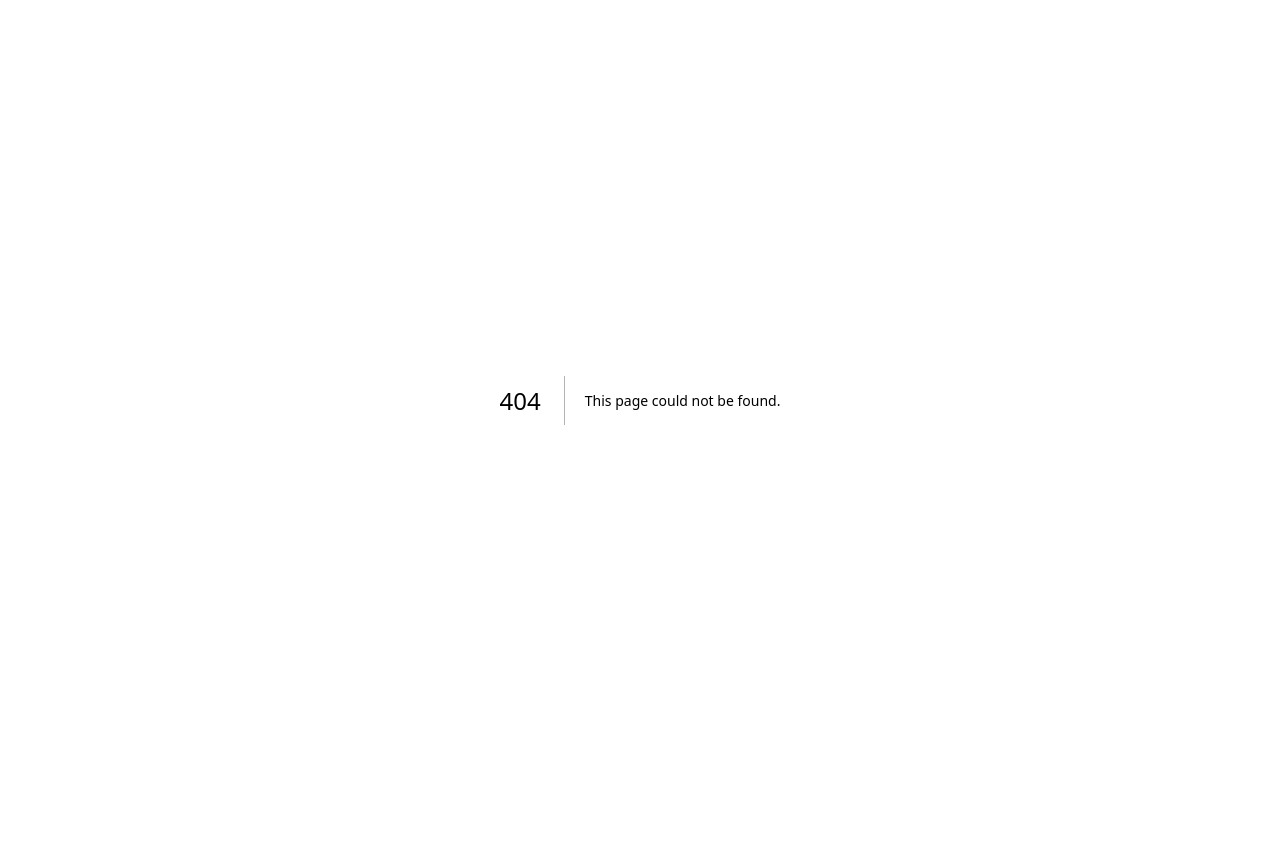
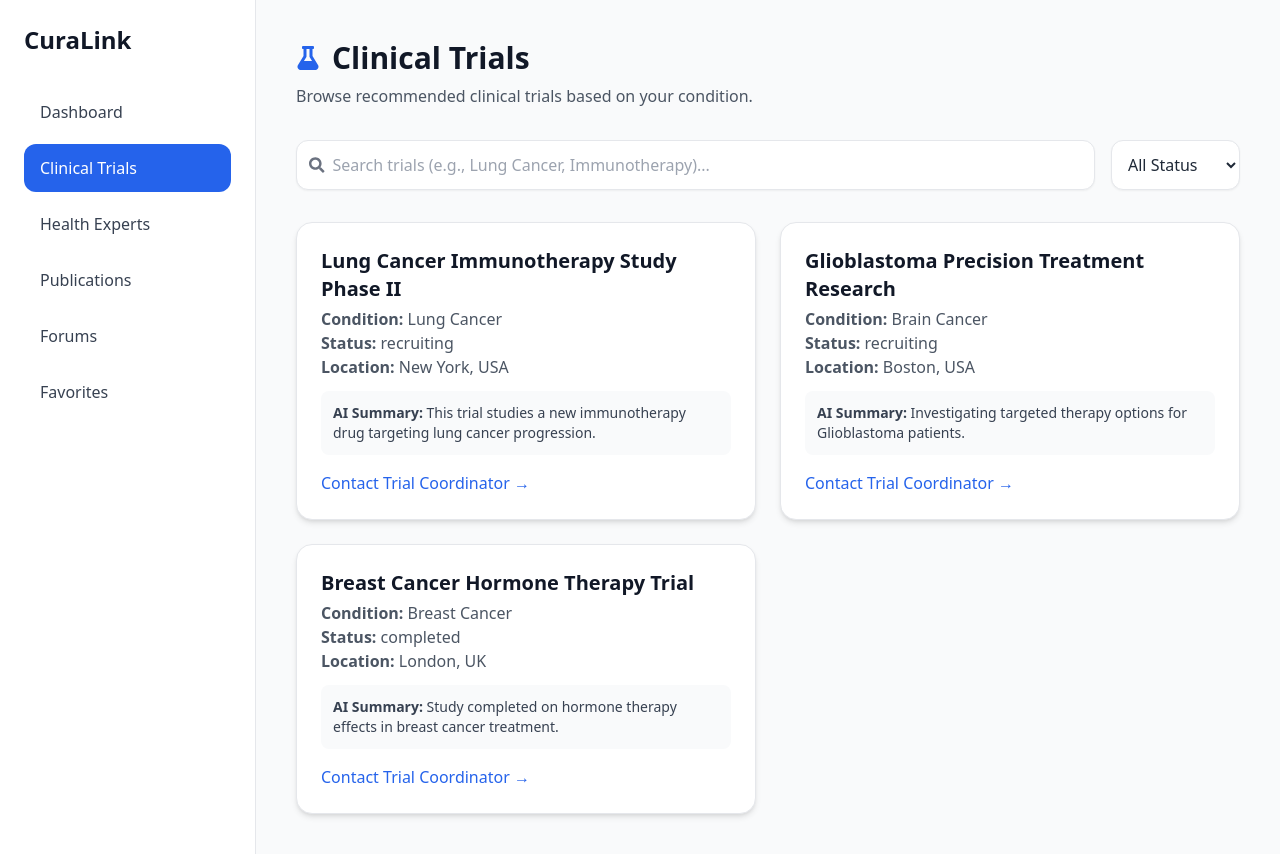
Before and after one commit to Khan4218/curalink-mvp, a Next.js app in the folder curalink-mvp/: page /patient/clinical-trials in a window 1280 px wide. Before the commit this address had no page. Before the commit the page ends 800 px from the top, so only its background shows below. Built offline with nearby package versions, Linux system fonts and the light colour scheme.

Commit message:
feat: add clinical trials page with search, filters, and mock data

```diff
--- a/curalink-mvp/app/components/Sidebar.tsx
+++ b/curalink-mvp/app/components/Sidebar.tsx
@@ -5,7 +5,7 @@ import { usePathname } from "next/navigation";
 
 const links = [
   { name: "Dashboard", href: "/patient/dashboard" },
-  { name: "Clinical Trials", href: "/patient/trials" },
+  { name: "Clinical Trials", href: "/patient/clinical-trials" },
   { name: "Health Experts", href: "/patient/experts" },
   { name: "Publications", href: "/patient/publications" },
   { name: "Forums", href: "/patient/forums" },
--- /dev/null
+++ b/curalink-mvp/app/data/trials.json
@@ -0,0 +1,29 @@
+[
+  {
+    "id": 1,
+    "title": "Lung Cancer Immunotherapy Study Phase II",
+    "condition": "Lung Cancer",
+    "status": "recruiting",
+    "location": "New York, USA",
+    "summary": "This trial studies a new immunotherapy drug targeting lung cancer progression.",
+    "contact": "lungstudy@researchmail.com"
+  },
+  {
+    "id": 2,
+    "title": "Glioblastoma Precision Treatment Research",
+    "condition": "Brain Cancer",
+    "status": "recruiting",
+    "location": "Boston, USA",
+    "summary": "Investigating targeted therapy options for Glioblastoma patients.",
+    "contact": "glioma-trial@hospital.org"
+  },
+  {
+    "id": 3,
+    "title": "Breast Cancer Hormone Therapy Trial",
+    "condition": "Breast Cancer",
+    "status": "completed",
+    "location": "London, UK",
+    "summary": "Study completed on hormone therapy effects in breast cancer treatment.",
+    "contact": "breaststudy@clinicmail.com"
+  }
+]
--- /dev/null
+++ b/curalink-mvp/app/patient/clinical-trials/page.tsx
@@ -0,0 +1,99 @@
+"use client";
+
+import { useState } from "react";
+import trialsData from "@/app/data/trials.json";
+import { FaFlask, FaSearch } from "react-icons/fa";
+
+export default function ClinicalTrialsPage() {
+  const [search, setSearch] = useState("");
+  const [statusFilter, setStatusFilter] = useState("all");
+
+  const filteredTrials = trialsData.filter((trial) => {
+    const matchesSearch =
+      trial.title.toLowerCase().includes(search.toLowerCase()) ||
+      trial.condition.toLowerCase().includes(search.toLowerCase());
+
+    const matchesStatus =
+      statusFilter === "all" || trial.status === statusFilter;
+
+    return matchesSearch && matchesStatus;
+  });
+
+  return (
+    <div className="space-y-8">
+
+      {/* Header */}
+      <div>
+        <h1 className="text-3xl font-semibold text-gray-900 flex items-center gap-3">
+          <FaFlask className="text-blue-600 text-2xl" />
+          Clinical Trials
+        </h1>
+        <p className="text-gray-600 mt-2">
+          Browse recommended clinical trials based on your condition.
+        </p>
+      </div>
+
+      {/* Search + Filters */}
+      <div className="flex flex-col md:flex-row gap-4">
+        {/* Search Bar */}
+        <div className="flex items-center bg-white p-3 rounded-xl border w-full shadow-sm">
+          <FaSearch className="text-gray-500 mr-2" />
+          <input
+            type="text"
+            placeholder="Search trials (e.g., Lung Cancer, Immunotherapy)..."
+            value={search}
+            onChange={(e) => setSearch(e.target.value)}
+            className="w-full outline-none text-gray-800"
+          />
+        </div>
+
+        {/* Status Filter */}
+        <select
+          value={statusFilter}
+          onChange={(e) => setStatusFilter(e.target.value)}
+          className="p-3 rounded-xl border bg-white shadow-sm text-gray-800"
+        >
+          <option value="all">All Status</option>
+          <option value="recruiting">Recruiting</option>
+          <option value="completed">Completed</option>
+        </select>
+      </div>
+
+      {/* Trial Cards */}
+      <div className="grid grid-cols-1 md:grid-cols-2 gap-6">
+        {filteredTrials.map((trial) => (
+          <div
+            key={trial.id}
+            className="bg-white p-6 rounded-2xl shadow-md border hover:shadow-lg transition"
+          >
+            <h2 className="text-xl font-semibold text-gray-900">{trial.title}</h2>
+
+            <p className="text-gray-600 mt-1">
+              <strong>Condition:</strong> {trial.condition}
+            </p>
+
+            <p className="text-gray-600">
+              <strong>Status:</strong> {trial.status}
+            </p>
+
+            <p className="text-gray-600">
+              <strong>Location:</strong> {trial.location}
+            </p>
+
+            {/* AI Summary Placeholder */}
+            <p className="mt-3 text-gray-700 bg-gray-50 p-3 rounded-lg text-sm">
+              <strong>AI Summary:</strong> {trial.summary}
+            </p>
+
+            <a
+              href={`mailto:${trial.contact}`}
+              className="text-blue-600 mt-4 inline-block hover:underline font-medium"
+            >
+              Contact Trial Coordinator →
+            </a>
+          </div>
+        ))}
+      </div>
+    </div>
+  );
+}
```
